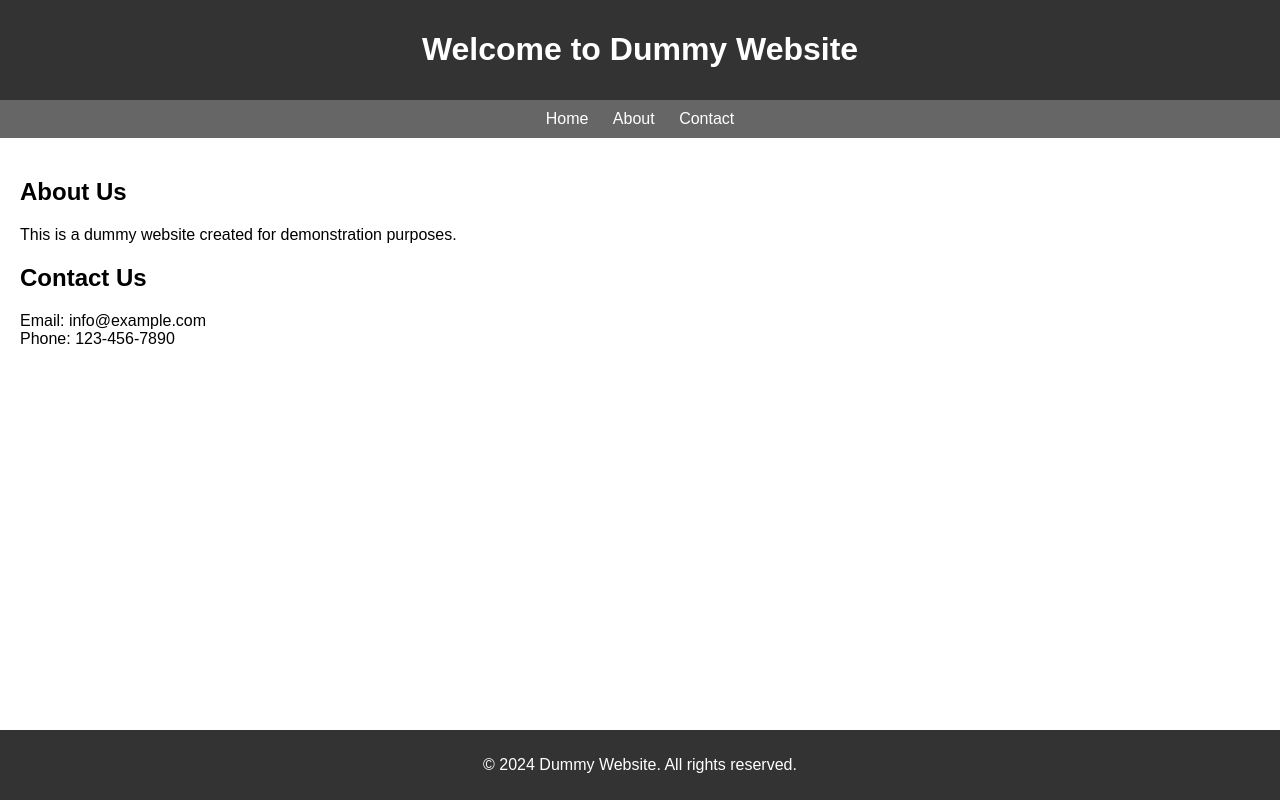
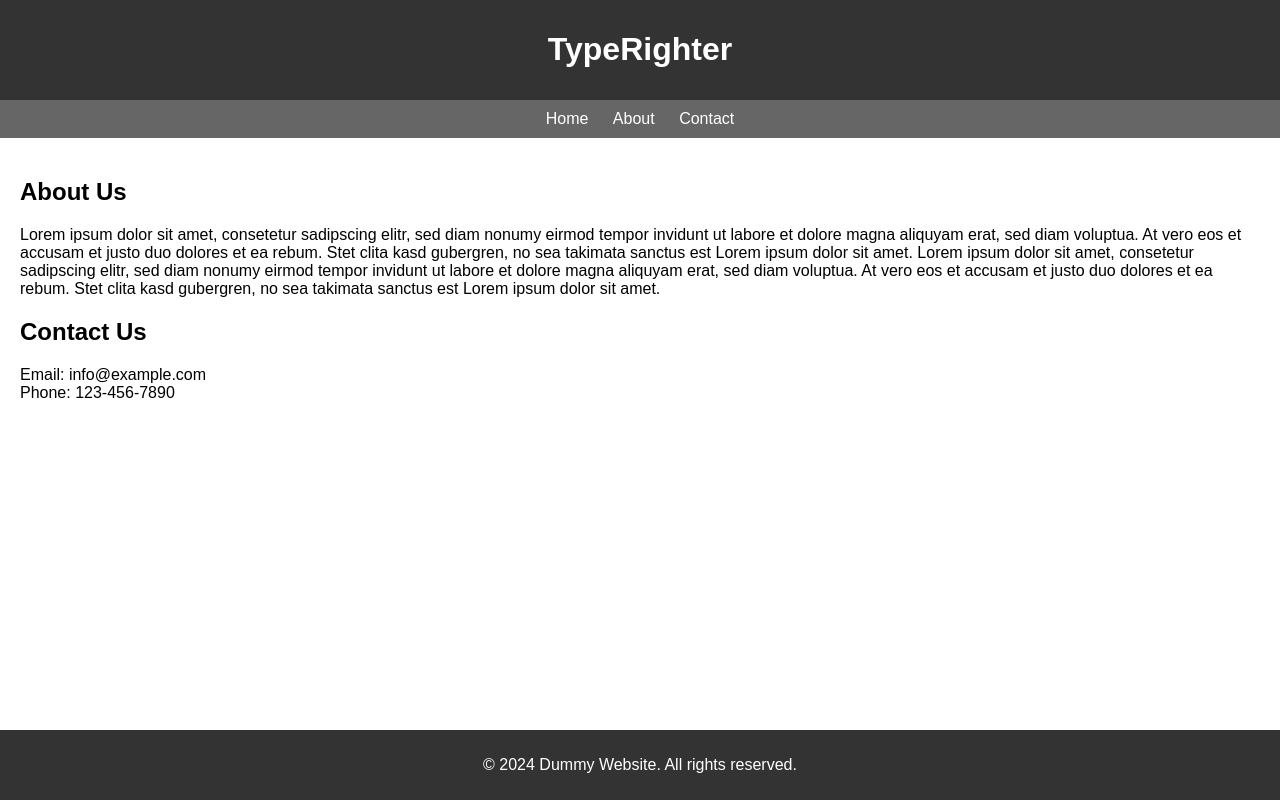
Before and after one commit to typerighter/typerighter.github.io, a plain HTML site: page index.html in a window 1280 px wide. Drawn offline with Linux system fonts and the light colour scheme.

Commit message:
Update index.html

```diff
--- a/index.html
+++ b/index.html
@@ -43,7 +43,7 @@
 </head>
 <body>
     <header>
-        <h1>Welcome to Dummy Website</h1>
+        <h1>TypeRighter</h1>
     </header>
     <nav>
         <a href="#">Home</a>
@@ -52,7 +52,7 @@
     </nav>
     <main>
         <h2>About Us</h2>
-        <p>This is a dummy website created for demonstration purposes.</p>
+        <p>Lorem ipsum dolor sit amet, consetetur sadipscing elitr, sed diam nonumy eirmod tempor invidunt ut labore et dolore magna aliquyam erat, sed diam voluptua. At vero eos et accusam et justo duo dolores et ea rebum. Stet clita kasd gubergren, no sea takimata sanctus est Lorem ipsum dolor sit amet. Lorem ipsum dolor sit amet, consetetur sadipscing elitr, sed diam nonumy eirmod tempor invidunt ut labore et dolore magna aliquyam erat, sed diam voluptua. At vero eos et accusam et justo duo dolores et ea rebum. Stet clita kasd gubergren, no sea takimata sanctus est Lorem ipsum dolor sit amet.</p>
         <h2>Contact Us</h2>
         <p>Email: info@example.com<br>Phone: 123-456-7890</p>
     </main>
```
